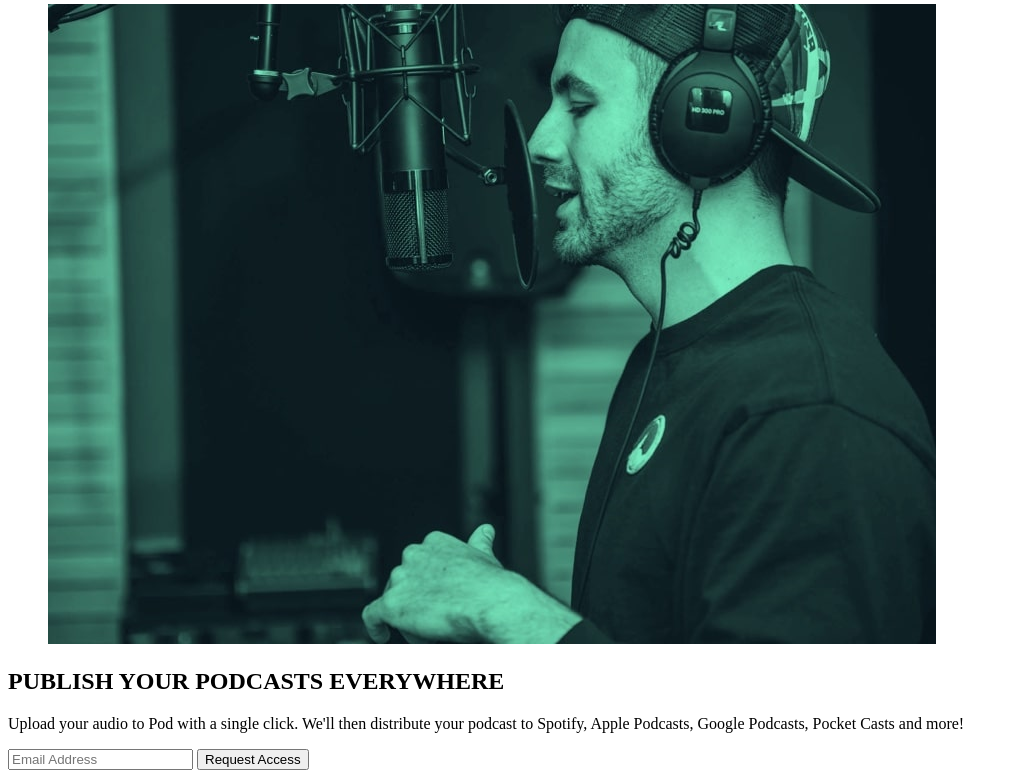
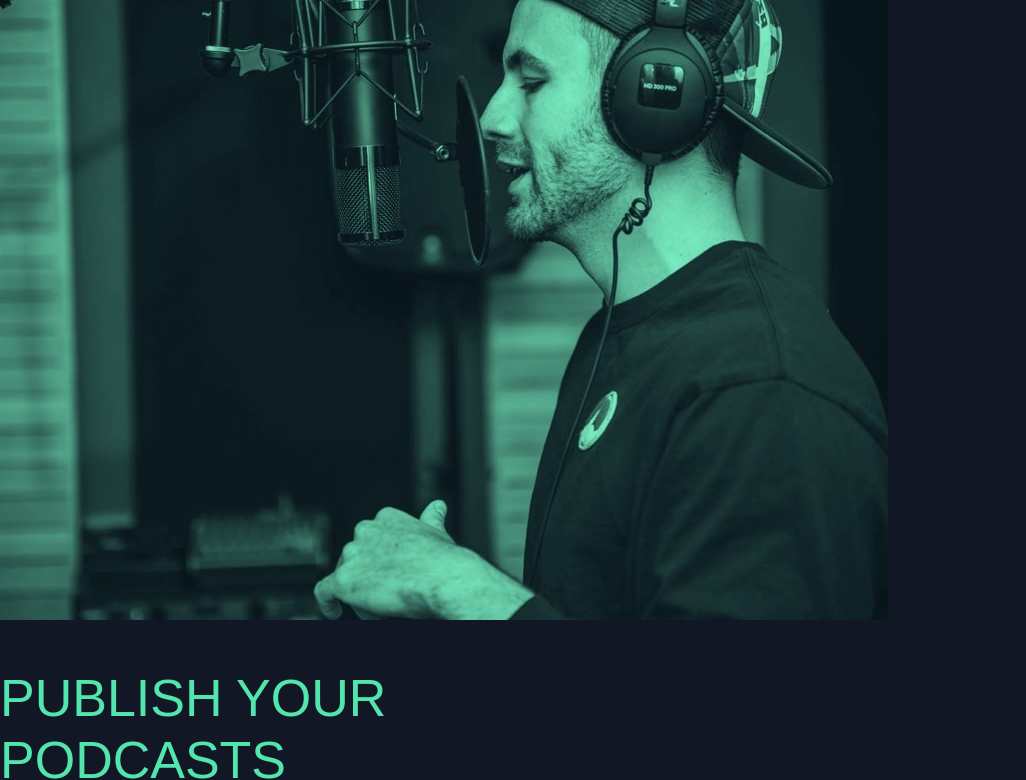
Before and after one commit to NicolasPirezGit/FEM-pod-request, a plain HTML site: page index.html in a window 1280 px wide. Shown: the part 80-860 px from the top of the page, without its empty margins (0-1026 px from the left). Drawn offline with Linux system fonts and the light colour scheme; a web font is replaced by a local one.

Commit message:
Added basic styling to elements

```diff
--- a/css/styles.css
+++ b/css/styles.css
@@ -0,0 +1,77 @@
+/*Apply when needed => font-family: 'Chivo', sans-serif;*/
+html {
+    height: 100%;
+}
+
+body {
+    display: flex;
+    min-height: 100vh;
+    margin: 0;
+    padding: 0;
+    box-sizing: border-box;
+    font-family: 'Chivo', sans-serif;
+    background-color: hsla(224, 35%, 11%, 1);
+}
+
+figure {
+    margin: 0;
+}
+
+.green-text {
+    color: hsla(157, 74%, 61%, 1);
+}
+
+#contentTitle {
+    width: 665px;
+    height: 124px;
+    font-size: 52px;
+    font-weight: 100;
+    line-height: 62px;
+    color: hsla(0, 0%, 100%, 1);
+}
+
+#accessInfo {
+    width: 445px;
+    height: 84px;
+    font-size: 18px;
+    font-weight: 100;
+    line-height: 28px;
+    color: hsla(224, 40%, 83%, 1);
+}
+
+#emailForm {
+    position: relative;
+}
+
+.user-email, .user-email::placeholder {
+    font-size: 14px;
+    font-weight: 600;
+    line-height: 28px;
+    color: hsla(0, 0%, 100%, 1);
+}
+
+.user-email {
+    width: 393px;
+    height: 52px;
+    padding-left: 32px;
+    outline: none;
+    border: none;
+    border-radius: 28px;
+    background-color: hsla(224, 26%, 23%, 1);
+}
+
+#accessBtn {
+    position: absolute;
+    top: 4px;
+    left: 260px;
+    width: 162px;
+    height: 46px;
+    font-size: 14px;
+    font-weight: 600;
+    line-height: 28px;
+    border: none;
+    border-radius: 28px;
+    cursor: pointer;
+    color: hsla(224, 35%, 11%, 1);
+    background-color: hsla(157, 74%, 61%, 1);
+}
--- a/index.html
+++ b/index.html
@@ -10,6 +10,9 @@
     <meta name="keywords" content="Pod, podcast, podcast publishing">
 
     <link rel="icon" type="image/png" sizes="32x32" href="./assets/favicon-32x32.png">
+    <link rel="preconnect" href="https://fonts.googleapis.com">
+    <link rel="preconnect" href="https://fonts.gstatic.com" crossorigin>
+    <link href="https://fonts.googleapis.com/css2?family=Chivo:wght@100;200;300;400;500;600;700;800;900&display=swap" rel="stylesheet">
     <link rel="stylesheet" href="css/styles.css" type="text/css">
 
     <title>Frontend Mentor | Pod request access landing page</title>
@@ -28,7 +31,7 @@
       <section class="outer-content-box">
         <main class="inner-content-box">
           <header id="contentTitleBox">
-            <h1 id="contentTitle">PUBLISH YOUR PODCASTS EVERYWHERE</h1>
+            <h1 id="contentTitle"><span class="green-text">PUBLISH YOUR PODCASTS</span> EVERYWHERE.</h1>
           </header>
 
           <article id="accessInfoBox">
@@ -38,8 +41,8 @@
           </article>
 
           <form id="emailForm">
-            <input type="email" class="user-email" placeholder="Email Address">
-            <button type="button" class="submit-btn" id="accessBtn">Request Access</button>
+            <input type="email" class="user-email" placeholder="Email address">
+            <button type="button" id="accessBtn">Request Access</button>
           </form>
 
           <figure class="brands-container">
```
